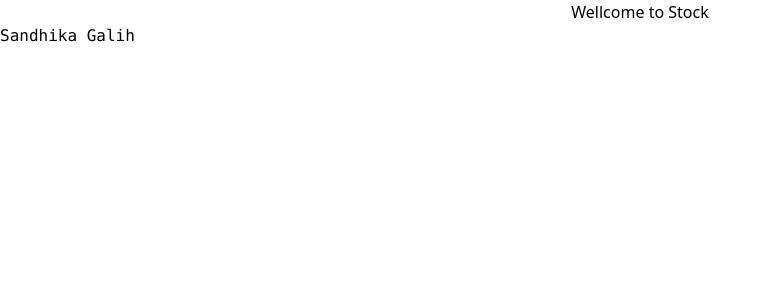
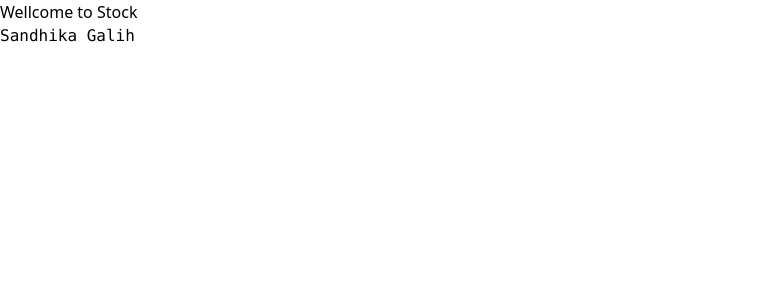
Before and after one commit to or-abdillh/stock-app, a Vue app: page / in a window 1280 px wide. Shown: the top 300 px of the page, without its empty margins (0-772 px from the left). Built offline with nearby package versions, Linux system fonts and the light colour scheme.

Commit message:
Install postcss-import, connect google font and font awesome cdn into project

```diff
--- a/index.html
+++ b/index.html
@@ -4,7 +4,9 @@
     <meta charset="UTF-8" />
     <link rel="icon" href="/favicon.ico" />
     <meta name="viewport" content="width=device-width, initial-scale=1.0" />
-    <title>Vite App</title>
+    <!-- Font Awesome 5 CDN -->
+    <link rel="stylesheet" href="https://use.fontawesome.com/releases/v5.15.4/css/all.css" integrity="sha384-DyZ88mC6Up2uqS4h/KRgHuoeGwBcD4Ng9SiP4dIRy0EXTlnuz47vAwmeGwVChigm" crossorigin="anonymous">
+    <title>Stock App</title>
   </head>
   <body>
     <div id="app"></div>
--- a/package.json
+++ b/package.json
@@ -9,6 +9,7 @@
   "dependencies": {
     "autoprefixer": "^10.3.6",
     "postcss": "^8.3.8",
+    "postcss-import": "^14.0.2",
     "tailwindcss": "^2.2.16",
     "vue": "^3.2.13",
     "vue-router": "^4.0.11",
--- a/postcss.config.js
+++ b/postcss.config.js
@@ -1,6 +1,15 @@
+// postcss.config.js
 module.exports = {
-  plugins: {
-    tailwindcss: {},
-    autoprefixer: {},
-  },
+  plugins: [
+    require('postcss-import'),
+    require('tailwindcss'),
+    require('autoprefixer'),
+  ]
 }
+
+// module.exports = {
+//  plugins: {
+//     tailwindcss: {},
+//     autoprefixer: {},
+//  },
+// }
--- /dev/null
+++ b/src/style/reset.css
@@ -0,0 +1,18 @@
+/* Google Font Lato */
+@import url('https://fonts.googleapis.com/css2?family=Lato:wght@300;400;700;900&display=swap');
+
+/* MASTER RESET */
+* {
+   margin: 0;
+   padding: 0;
+   outline: 0;
+   box-sizing: border-box;
+   font-size: 100%;
+   font-family: "Lato", Sans-Serif;
+   font-weight: inherit;
+}
+
+*::after, *::before {
+   display: block;
+   content: "";
+}
--- a/src/views/Home.vue
+++ b/src/views/Home.vue
@@ -1,7 +1,11 @@
 <template>
-	<h1 class="text-center font-medium" >Wellcome to Stock</h1>
+	<h1 class="btn" >Wellcome to Stock</h1>
 	<pre>{{ userName }}</pre>
 </template>
+
+<style scoped>
+
+</style>
 
 <script setup>
 
```
Also changed, not shown: 1 other file (tests, documents, lock files or other folders).
